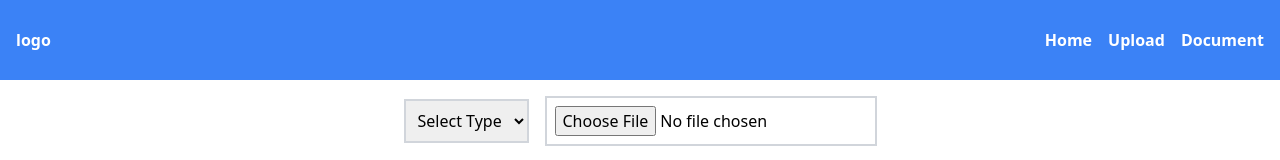
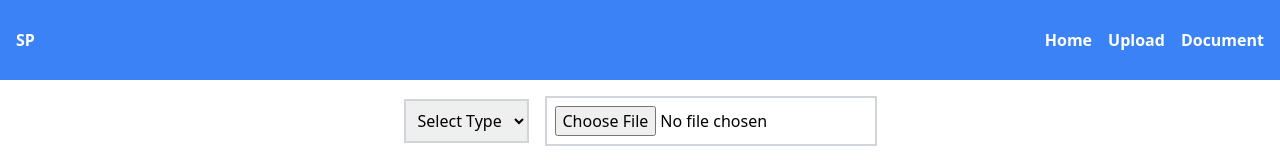
Before and after one commit to Iqbalshah786/SolarPowerFrontend, a React (Vite) app: page /upload in a window 1280 px wide. Shown: the top 160 px of the page. Built offline with nearby package versions, Linux system fonts and the light colour scheme.

Commit message:
change logo and add url

```diff
--- a/src/components/Navbar.jsx
+++ b/src/components/Navbar.jsx
@@ -3,7 +3,7 @@ import NavLinks from "./NavLinks";
 const Navbar = () => {
   return (
     <header className="bg-blue-500  h-20 flex justify-between items-center px-4 font-semibold text-white">
-      <h1>logo</h1>
+      <h1>SP</h1>
       <NavLinks />
     </header>
   );
--- a/src/components/Upload.jsx
+++ b/src/components/Upload.jsx
@@ -35,7 +35,7 @@ const Upload = () => {
 
     try {
       const response = await axios.post(
-        "/api/sheetmetadata/UploadExcel",
+        "https://solarpower-backend-2f0d59f7581f.herokuapp.com/api/sheetmetadata/UploadExcel",
         formData,
         {
           headers: {
```
